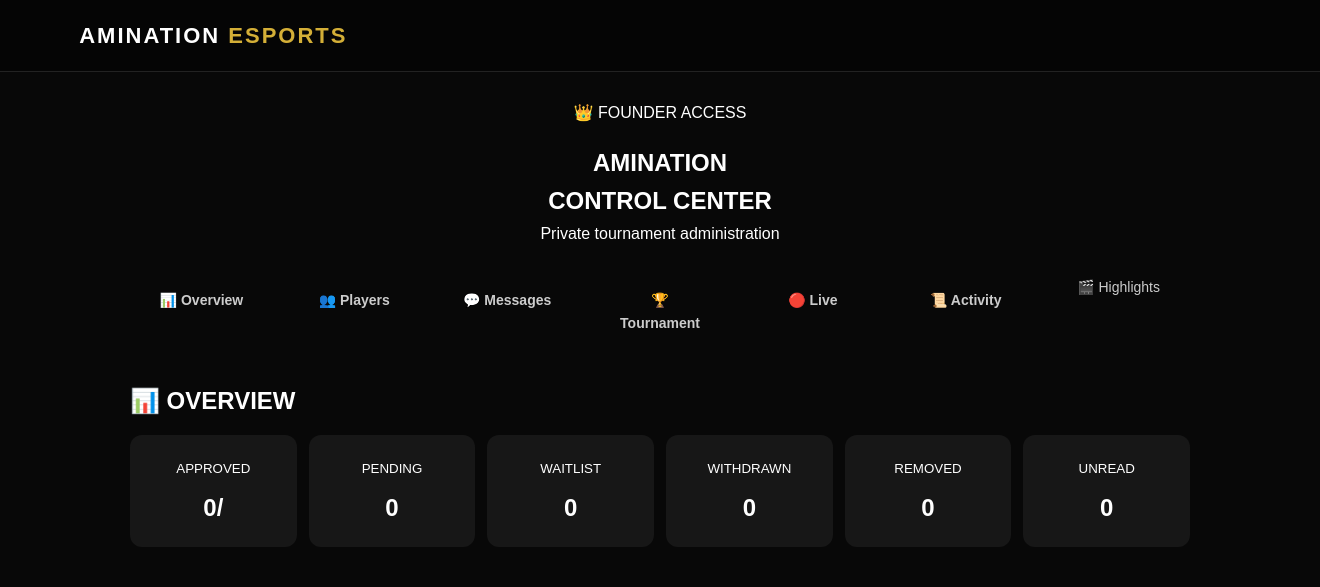
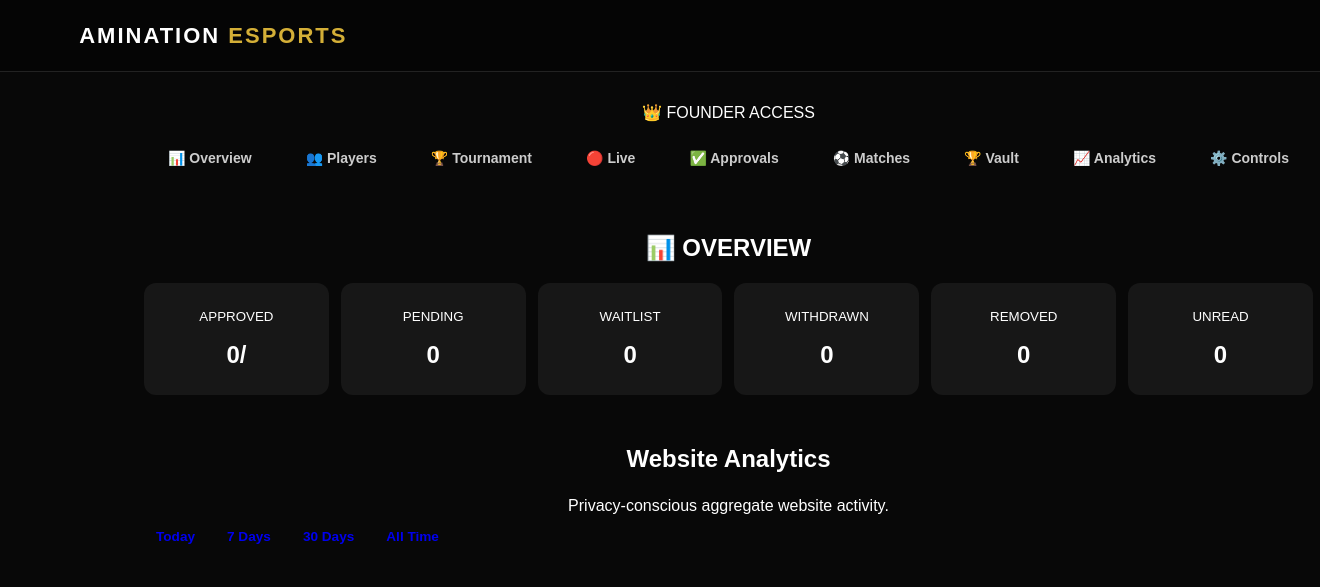
Before and after one commit to aminatorlorch13-a11y/AminationEsports, a Flask app: page /admin/dashboard in a window 1320 px wide. Shown: the top 587 px of the page. Run offline with Flask 3, Linux system fonts and the light colour scheme; the visitor is signed in with stand-in values (Sample User, id 1).

Commit message:
Polish founder dashboard navigation

```diff
--- a/templates/admin/dashboard.html
+++ b/templates/admin/dashboard.html
@@ -38,14 +38,24 @@
         }
 
         .admin-nav {
-            display: grid;
-            grid-template-columns:
-                repeat(auto-fit, minmax(130px, 1fr));
+            display: flex;
             gap: 10px;
+            flex-wrap: nowrap;
+            overflow-x: auto;
+            overflow-y: hidden;
             margin-bottom: 35px;
+            padding: 8px 2px 12px;
+            scrollbar-width: thin;
+            -webkit-overflow-scrolling: touch;
         }
 
         .admin-nav a {
+            flex: 0 0 auto;
+            min-height: 44px;
+            display: inline-flex;
+            align-items: center;
+            justify-content: center;
+            white-space: nowrap;
             text-decoration: none;
             text-align: center;
         }
@@ -153,64 +163,19 @@
 
         <div class="founder-badge">
             👑 FOUNDER ACCESS
-        </div>
-
-        <h1>
-            AMINATION
-            <br>
-            CONTROL CENTER
-        </h1>
-
-        <p>
-            Private tournament administration
-        </p>
-
-    </section>
-
-
-    <!-- ================================= -->
-    <!-- NAVIGATION -->
-    <!-- ================================= -->
-
-    <nav class="admin-nav">
-
-        <a class="button"
-           href="#overview">
-            📊 Overview
-        </a>
-
-        <a class="button"
-           href="#players">
-            👥 Players
-        </a>
-
-        <a class="button"
-           href="#messages">
-            💬 Messages
-        </a>
-
-        <a class="button"
-           href="#tournament">
-            🏆 Tournament
-        </a>
-
-        <a class="button"
-           href="#live">
-            🔴 Live
-        </a>
-
-        <a class="button"
-           href="#activity">
-            📜 Activity
-        </a>
-
-
-        <a href="#highlights">🎬 Highlights</a>
+      <nav class="admin-nav" aria-label="Founder Control Center navigation">
+        <a class="button" href="#overview">📊 Overview</a>
+        <a class="button" href="#players">👥 Players</a>
+        <a class="button" href="#tournament">🏆 Tournament</a>
+        <a class="button" href="#live">🔴 Live</a>
+        <a class="button" href="#current-season-registrations">✅ Approvals</a>
+        <a class="button" href="#founder-live-match-control">⚽ Matches</a>
+        <a class="button" href="/hall-of-fame">🏆 Vault</a>
+        <a class="button" href="#website-analytics">📈 Analytics</a>
+        <a class="button" href="#tournament-controls">⚙️ Controls</a>
     </nav>
 
-
-    <!-- ================================= -->
-    <!-- OVERVIEW -->
+<!-- OVERVIEW -->
     <!-- ================================= -->
 
     <section id="overview"
```
